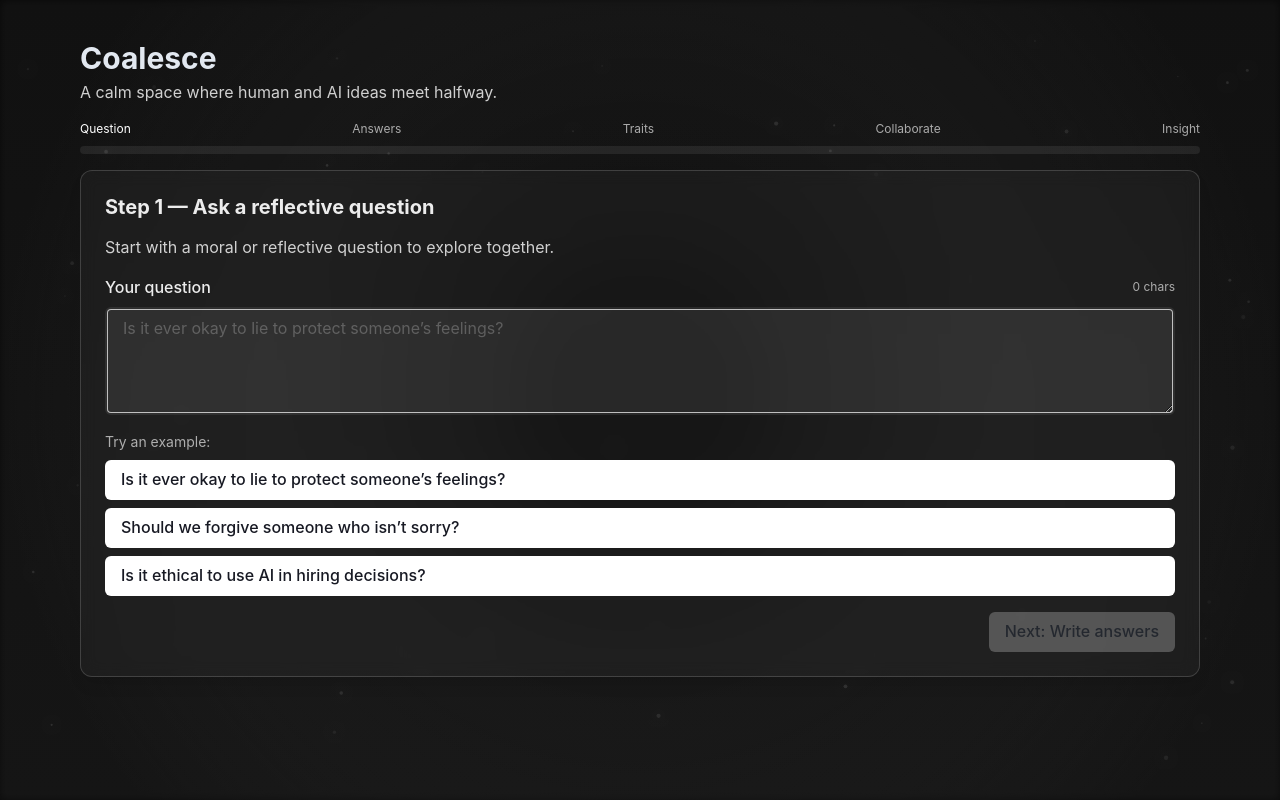
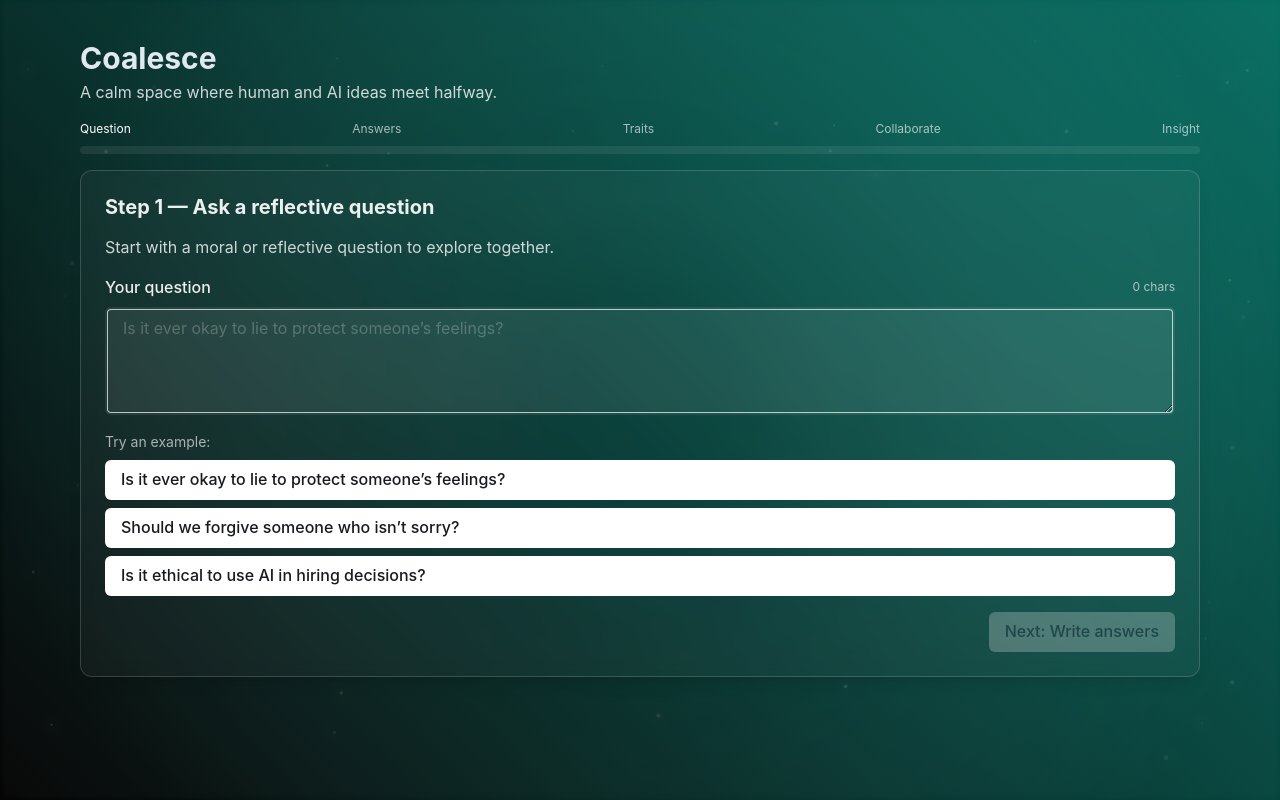
Before and after one commit to SxryxnshS5/coalesce-latest, a React (Vite) app: page / in a window 1280 px wide. Built offline with nearby package versions, Linux system fonts and the light colour scheme.

Commit message:
Add gradient background

```diff
--- a/src/styles/theme.ts
+++ b/src/styles/theme.ts
@@ -26,7 +26,8 @@ const styles = {
   global: {
     'html, body, #root': { minHeight: '100%' },
     body: {
-      bgGradient: 'linear(to-b, brand.900, brand.800)',
+      // Background: gradient from black (bottom-left) to gray (top-right)
+      bgGradient: 'linear(45deg, #000000 0%, #03776aff 100%)',
       color: 'whiteAlpha.900',
       minHeight: '100vh',
       overflowX: 'hidden',
```
Also changed, not shown: 1 other file (tests, documents, lock files or other folders).
